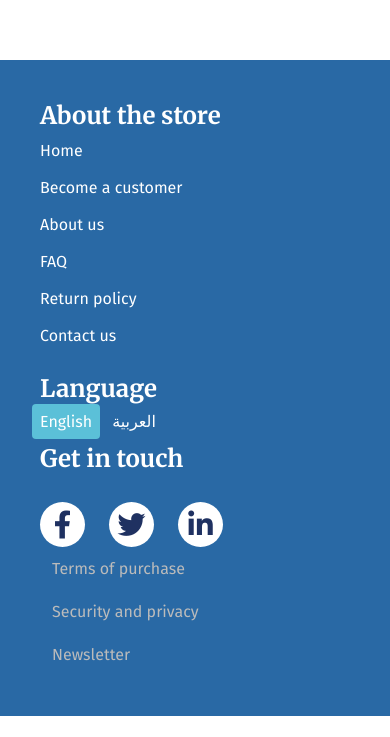
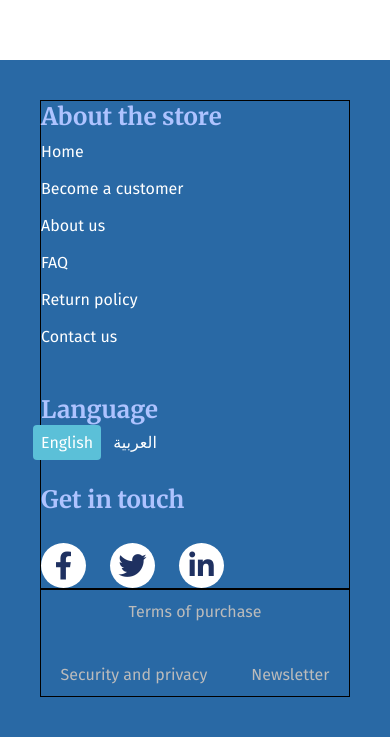
Before and after one commit to DahmanCode/Travel-Site, a plain HTML site: page index.html in a window 390 px wide. Shown: the part 784-1521 px from the top of the page. Before the commit the page ends 1500 px from the top, so only its background shows below. Drawn offline with Linux system fonts and the light colour scheme.

Commit message:
modification on footer

```diff
--- a/style.css
+++ b/style.css
@@ -169,7 +169,7 @@ footer li:hover a::after {
 }
 
 footer h1 {
-  color: #fff;
+  color: #aec3ff;
   font-size: 24px;
   font-family: 'Merriweather', serif;
 }
@@ -184,17 +184,20 @@ footer {
 
 footer > div {
   display: flex;
-  justify-content: space-around;
+  flex-wrap: wrap;
+  justify-content: space-between;
+  gap: 20px;
+  border: 1px solid #000;
 }
 
-div .lang {
+.lang {
   display: flex;
   flex-wrap: wrap;
   width: 260px;
   margin-left: -8px;
 }
 
-div .lang a {
+.lang a {
   border-radius: 4px;
   padding: 8px;
   margin-right: 4px;
@@ -317,7 +320,7 @@ div .lang a {
     z-index: -1;
   }
 
-  footer > div {
+  /* footer > div {
     flex-direction: column;
-  }
+  } */
 }
```
